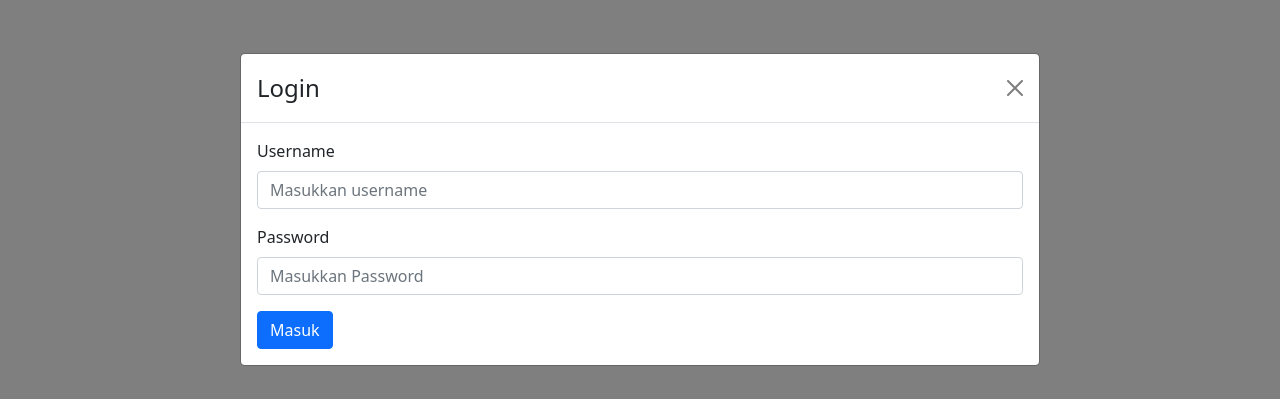
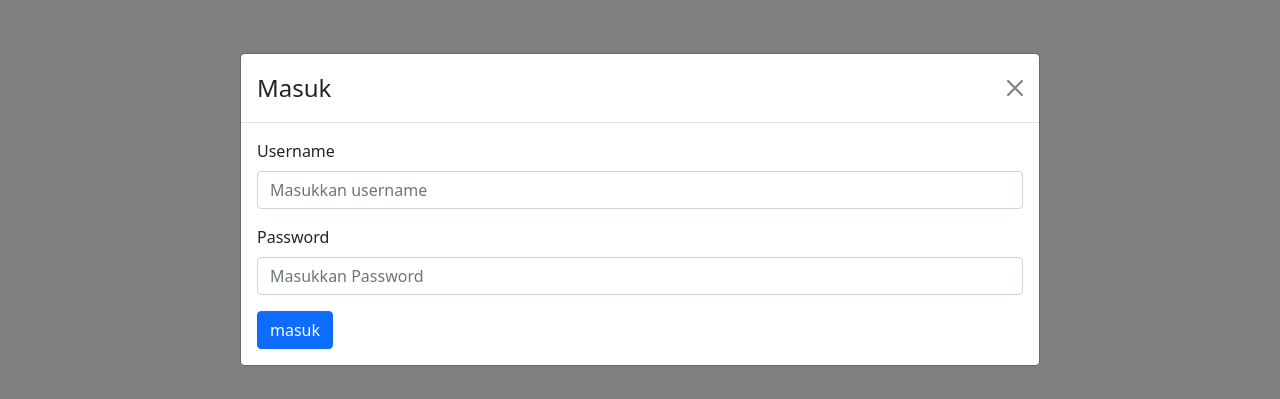
Before and after one commit to alfahmist/final-react, a React (Create React App) app: page / in a window 1280 px wide. Both pictures are taken after a click on the button "Masuk". Shown: the part 191-590 px from the top of the page. Built offline with nearby package versions, Linux system fonts and the light colour scheme.

Commit message:
modul daftar

```diff
--- a/src/molecules/Login.js
+++ b/src/molecules/Login.js
@@ -2,9 +2,8 @@ import React, {Component} from 'react'
 import {Form, Button} from 'react-bootstrap'
 export default class Login extends Component {
     render(){
-        let {handleChange, handleSubmit} = this.props;
+        let {handleChange, handleSubmit, modal} = this.props;
         return (
-
             <div>
                 <Form>
                 <Form.Group className="mb-3" controlId="formBasicEmail">
@@ -15,11 +14,44 @@ export default class Login extends Component {
                     <Form.Label>Password</Form.Label>
                     <Form.Control name="password" type="password" placeholder="Masukkan Password" onChange={handleChange} />
                 </Form.Group>
+                {modal === "daftar" ? <Daftar />  : <div></div>}
+
                 <Button variant="primary" onClick={handleSubmit}>
-                    Masuk
+                    {modal === "masuk" ? "masuk" : "daftar"}
                 </Button>
                 </Form>
             </div>
         )
     }
+
+
 }
+
+function Daftar(){
+    return <div>
+        <Form.Group className="mb-3" controlId="formBasicPassword">
+                <Form.Label>Kota</Form.Label>
+                <Form.Select aria-label="Default select example">
+                    <option>Open this select menu</option>
+                    <option value="1">One</option>
+                    <option value="2">Two</option>
+                    <option value="3">Three</option>
+                </Form.Select>
+            </Form.Group>
+            <Form.Group className="mb-3" controlId="formBasicPassword">
+                <Form.Label>Gender</Form.Label>
+                <Form.Check
+                type="radio"
+                label="Pria"
+                name="Pria"
+                id="Pria"
+                />
+                <Form.Check
+                type="radio"
+                label="Wanita"
+                name="Wanita"
+                id="Wania"
+                />
+            </Form.Group>
+    </div>
+}
--- a/src/templates/Header.js
+++ b/src/templates/Header.js
@@ -2,6 +2,7 @@ import React, { Component } from 'react'
 import { Navbar, Nav, Container, Button, Modal } from 'react-bootstrap'
 import logo from '../logo.svg'
 import LoginForm from '../molecules/Login'
+import RegisterForm from '../molecules/Login'
 
 
 export default class Header extends Component {
@@ -10,17 +11,31 @@ export default class Header extends Component {
         this.handleModal = this.handleModal.bind(this);
         this.handleClose = this.handleClose.bind(this);
         this.handleChange = this.handleChange.bind(this);
+        this.handleChangeDaftar = this.handleChange.bind(this);
         this.handleSubmit = this.handleSubmit.bind(this);
+        this.handleDaftar = this.handleSubmit.bind(this);
         this.handleLogout = this.handleLogout.bind(this);
         this.state = {
             show : false,
             isLoggedIn : false,
             username: "",
-            password: ""
+            password: "",
+            modal : ""
         }
     }
 
-    handleModal(){
+    handleModal(event){
+
+        if(event.target.id === "daftar"){
+            this.setState({
+                modal: "daftar"
+            })
+        }
+         else {
+            this.setState({
+                modal: "masuk"
+            })
+         }
         this.setState({
             show: true
         })
@@ -38,6 +53,11 @@ export default class Header extends Component {
         });
     }
 
+    handleChangeDaftar(event) {
+        this.setState({
+            [event.target.name] : event.target.value
+        });
+    }
     handleSubmit(event) {
         let user = {
             username : "admin",
@@ -50,7 +70,7 @@ export default class Header extends Component {
                 show: false,
                 username : "",
                 password : "",
-                isLoggedIn : true
+                isLoggedIn : true,
             })
         }
         else {
@@ -64,6 +84,10 @@ export default class Header extends Component {
         this.setState({
             isLoggedIn : false
         })
+    }
+
+    handleDaftar(){
+
     }
     render() {
         return (
@@ -86,12 +110,12 @@ export default class Header extends Component {
                 {
                     this.state.isLoggedIn ?
                     <Button variant="outline-success" onClick={this.handleLogout}>keluar</Button>:
-                    <Button variant="outline-success" onClick={this.handleModal}>Masuk</Button>
+                    <Button id="masuk" variant="outline-success" onClick={this.handleModal}>Masuk</Button>
                 }
                 {
                     this.state.isLoggedIn ?  <div></div>:
                 <div className="margin-left-2">
-                     <Button variant="success">Daftar</Button>
+                     <Button id="daftar" variant="success" onClick={this.handleModal}>Daftar</Button>
                  </div>
                 }
 
@@ -100,7 +124,6 @@ export default class Header extends Component {
             </Navbar.Collapse>
             </Container>
             </Navbar>
-
             <Modal
                 show={this.state.show}
                 onHide={this.handleClose}
@@ -110,11 +133,18 @@ export default class Header extends Component {
                 >
                 <Modal.Header closeButton>
                     <Modal.Title id="contained-modal-title-vcenter" onClick={this.handleClose}>
-                    Login
+                    {
+                        this.state.modal === "daftar" ? "Daftar" : "Masuk"
+                    }
                     </Modal.Title>
                 </Modal.Header>
                 <Modal.Body>
-                    <LoginForm {...this.state} handleChange={this.handleChange} handleSubmit={this.handleSubmit}/>
+                    {
+                        this.state.modal === "daftar" ?
+                        <LoginForm {...this.state} handleChange={this.handleChangeDaftar} handleSubmit={this.handleDaftar}/> :
+                        <RegisterForm {...this.state} handleChange={this.handleChange} handleSubmit={this.handleSubmit}/>
+                    }
+
                 </Modal.Body>
                 </Modal>
         </div>
```
